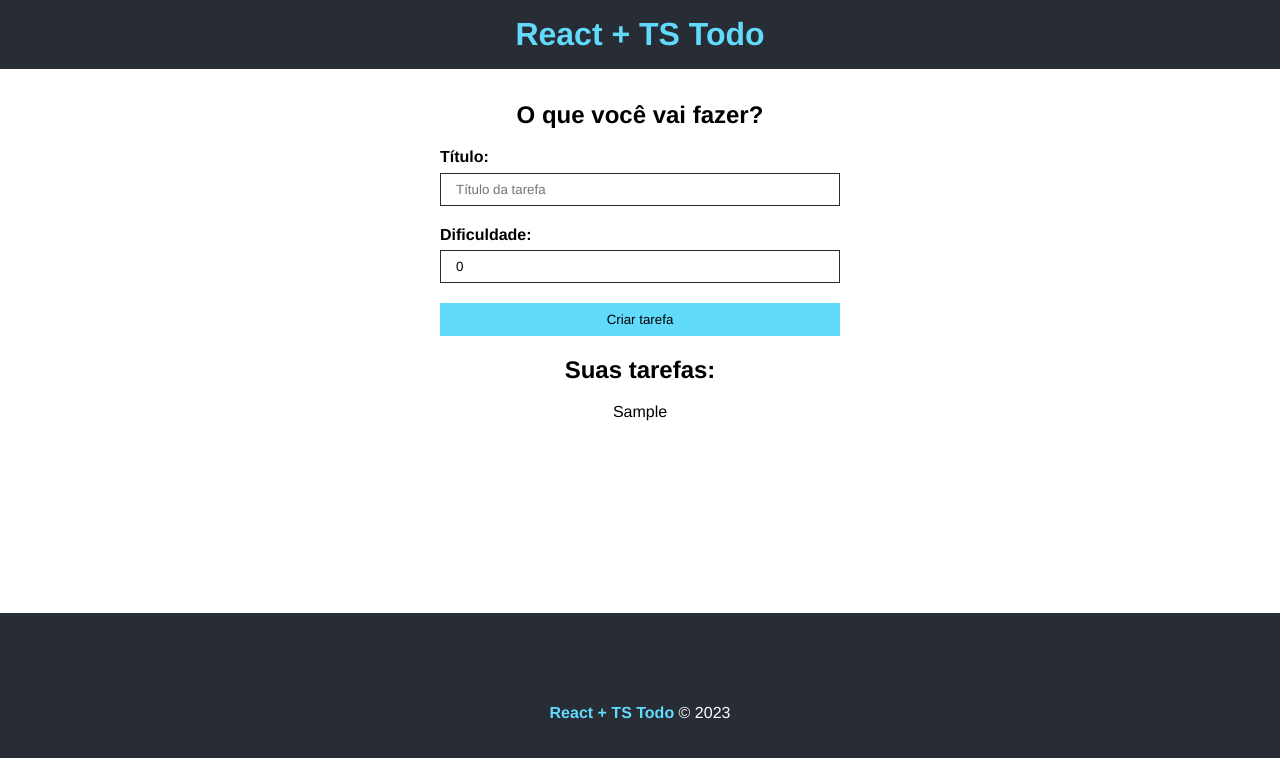
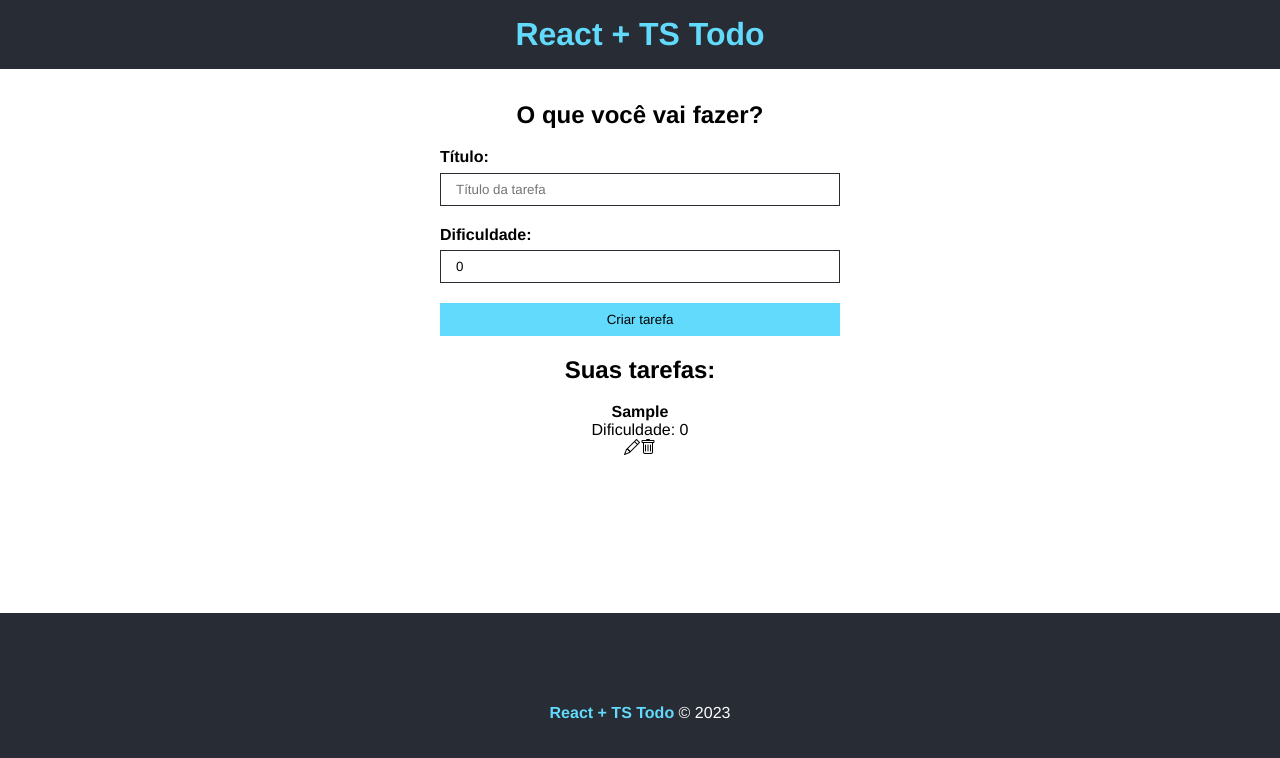
Before and after one commit to Orozimbo1/React-TS_Todo, a React (Vite) app in the folder todo-list/: page / in a window 1280 px wide. Both pictures are taken after typing "Sample" into the empty fields and a click on the input "Criar tarefa". Shown: the top 758 px of the page. Built offline with nearby package versions, Linux system fonts and the light colour scheme.

Commit message:
HTML dos itens da lista

```diff
--- a/todo-list/src/components/TaskList.tsx
+++ b/todo-list/src/components/TaskList.tsx
@@ -14,7 +14,14 @@
       {taskList.length > 0 ? (
         taskList.map((task) => (
           <div key={task.id}>
-            {task.title}
+            <div>
+              <h4>{task.title}</h4>
+              <p>Dificuldade: {task.difficulty}</p>
+            </div>
+            <div>
+              <i className='bi bi-pencil'></i>
+              <i className='bi bi-trash'></i>
+            </div>
           </div>
         ))
       ) : (
```
